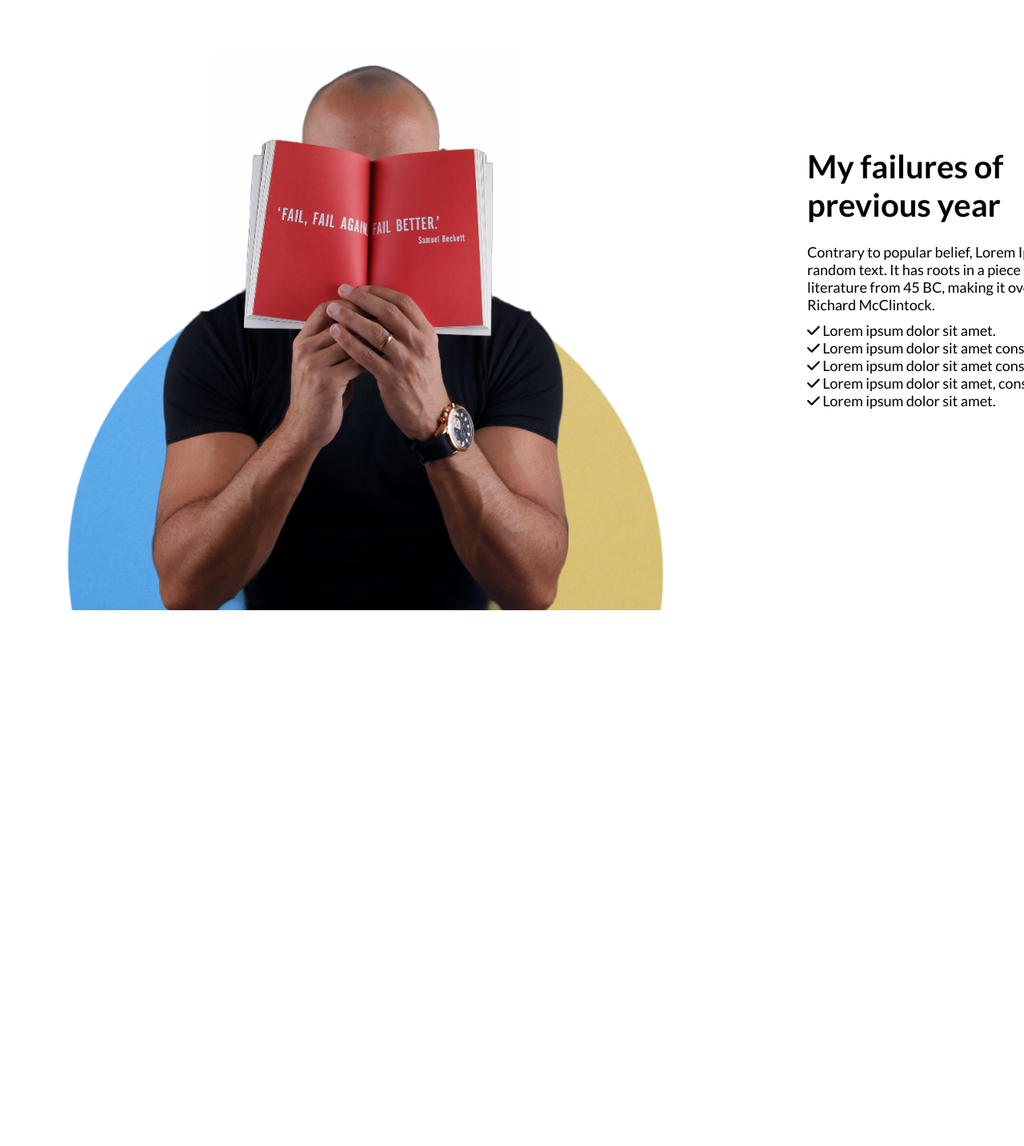
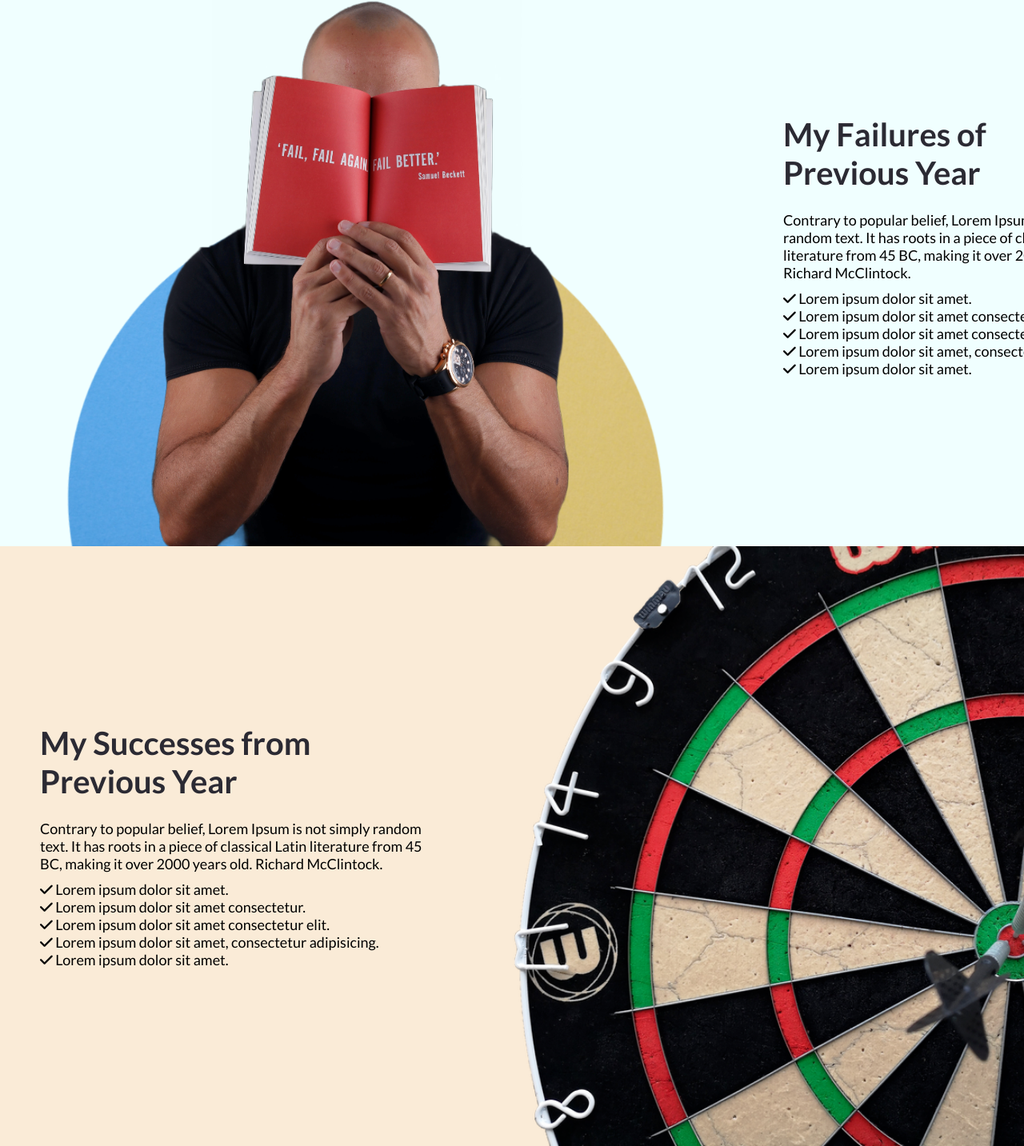
Before and after one commit to m2anuman/new-year-new-me, a plain HTML site: page index.html in a window 1280 px wide. Shown: the part 875-2308 px from the top of the page at 80% size. Before the commit the page ends 1638 px from the top, so only its background shows below. Drawn offline with Linux system fonts and the light colour scheme.

Commit message:
success complete

```diff
--- a/index.html
+++ b/index.html
@@ -22,9 +22,9 @@
         <!-- Failure Section -->
         <section>
             <div class="failure">
-                <img src="images/failure.png" alt="Failure Image" height="700px" style="margin: 130px 130px 0px 70px">
-                <div class="failure-content">
-                    <h1 class="title">My failures of previous year</h1>
+                <img src="images/failure.png" alt="Failure Photo" height="700px" style="margin: 50px 100px 0px 70px">
+                <div>
+                    <h1 class="title">My Failures of Previous Year</h1>
                     <p class="description">Contrary to popular belief, Lorem Ipsum is not simply random text. It has roots in a piece of classical Latin literature from 45 BC, making it over 2000 years old. Richard McClintock.</p>
                     <ul class="list">
                         <li><i class="fa-solid fa-check"></i> Lorem ipsum dolor sit amet.</li>
@@ -35,12 +35,24 @@
                     </ul>
                 </div>
             </div>
-
         </section>
 
         <!-- Success Section -->
         <section>
-
+            <div class="success">
+                <div>
+                    <h1 class="title">My Successes from Previous Year</h1>
+                    <p class="description">Contrary to popular belief, Lorem Ipsum is not simply random text. It has roots in a piece of classical Latin literature from 45 BC, making it over 2000 years old. Richard McClintock.</p>
+                    <ul class="list">
+                        <li><i class="fa-solid fa-check"></i> Lorem ipsum dolor sit amet.</li>
+                        <li><i class="fa-solid fa-check"></i> Lorem ipsum dolor sit amet consectetur.</li>
+                        <li><i class="fa-solid fa-check"></i> Lorem ipsum dolor sit amet consectetur elit.</li>
+                        <li><i class="fa-solid fa-check"></i> Lorem ipsum dolor sit amet, consectetur adipisicing.</li>
+                        <li><i class="fa-solid fa-check"></i> Lorem ipsum dolor sit amet.</li>
+                    </ul>
+                </div>
+                <img src="images/success.png" alt="Success Photo" height="750px" style="padding-left: 50px;">
+            </div>
         </section>
 
         <!-- Goal Section -->
--- a/styles/style.css
+++ b/styles/style.css
@@ -50,14 +50,15 @@ li{
 .failure{
     display: flex;
     align-items: center;
+    background-color: azure;
 }
 .failure .title{
+    color: rgb(43, 42, 51);
     font-weight: 700;
     font-size: 40px;
     width: 288px;
     margin-bottom: 24px;
     padding-left: 40px;
-
 }
 .failure .description{
     font-size: 18px;
@@ -68,7 +69,31 @@ li{
 .failure .list{
     font-size: 18px;
     width: 500px;
-
 }
 
 /* Success Section Styles */
+
+.success{
+    display: flex;
+    align-items: center;
+    background-color: antiquewhite;
+}
+.success .title{
+    color: rgb(43, 42, 51);
+    font-weight: 700;
+    font-size: 40px;
+    width: 350px;
+    margin-bottom: 24px;
+    padding-left: 50px;
+}
+.success .description{
+    font-size: 18px;
+    margin-bottom: 10px;
+    width: 500px;
+    padding-left: 50px;
+}
+.success .list{
+    font-size: 18px;
+    width: 450px;
+    padding-left: 50px;
+}
```
